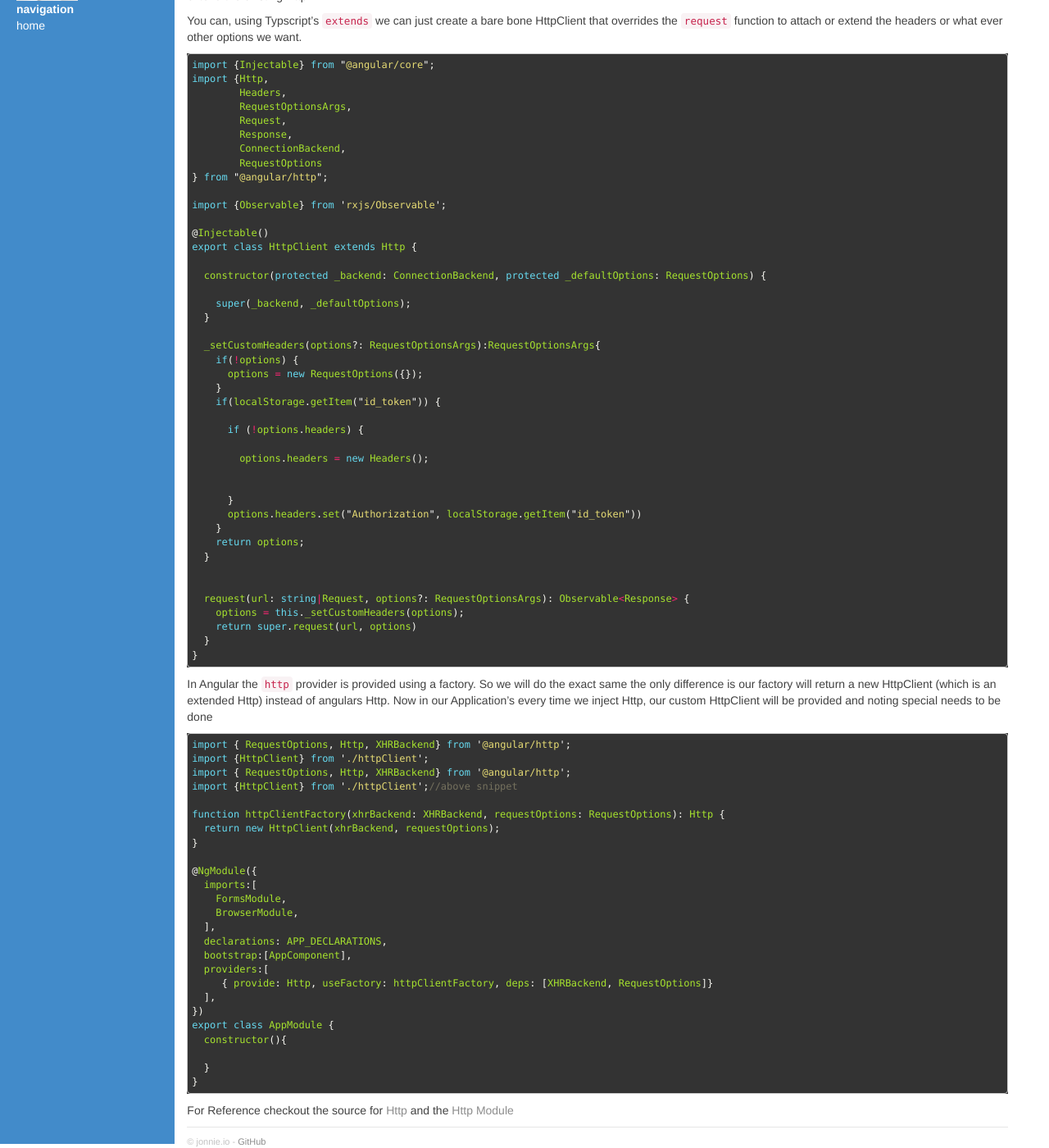
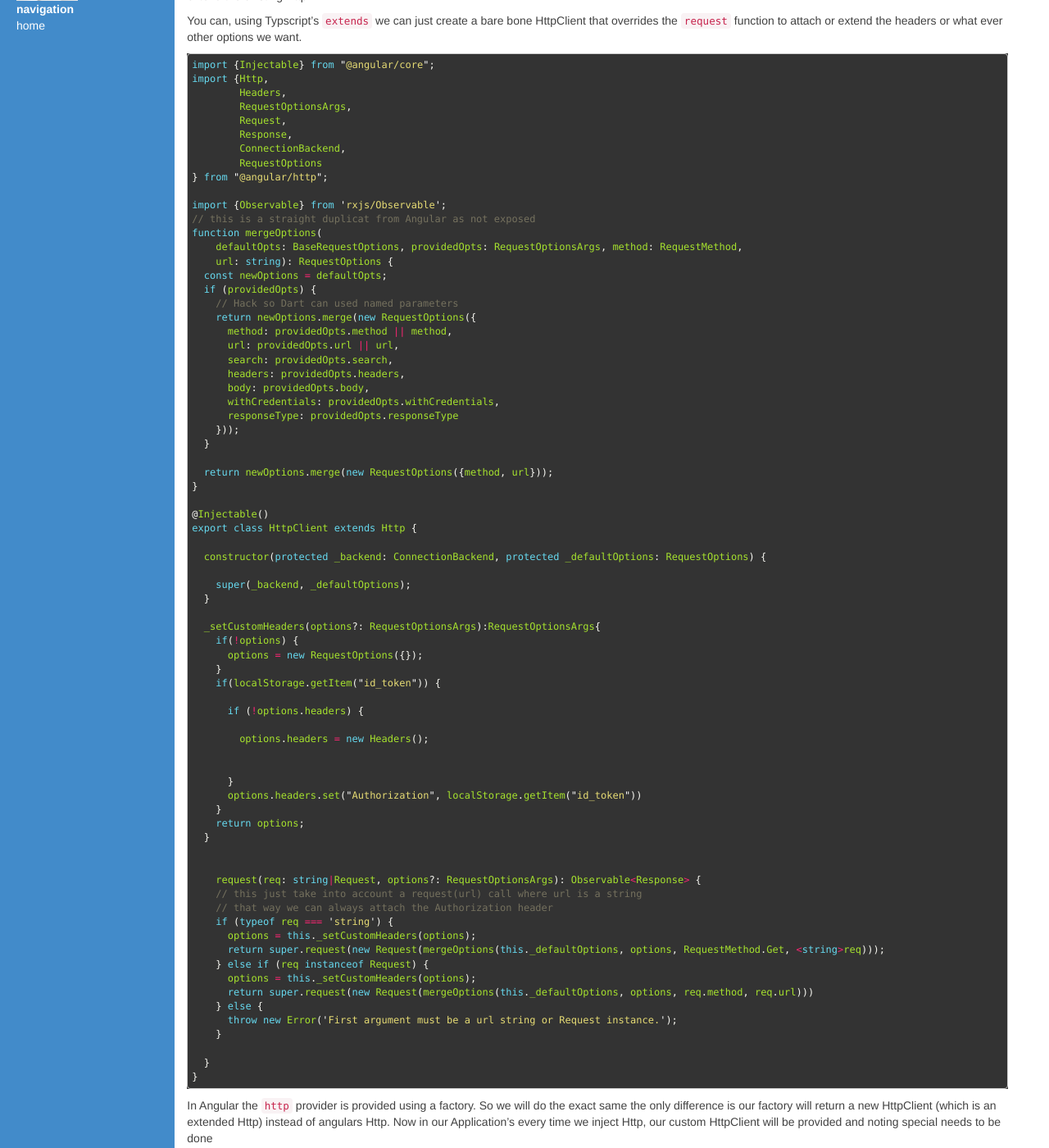
Before and after one commit to jonniedarko/blog, a Jekyll site: the page built from _posts/2016-12-01--Extend-Angular2-Http-module.md, in a window 1280 px wide and 1400 px high, scrolled down 196 px. Shown: the whole window at 82% size. Built offline with Jekyll 4.4.1, drawn with Linux system fonts in a browser that asks for light colours; nearby versions of some CDN libraries; library files that are not in the unit come from our copies; Markdown is read by kramdown in place of the engine named in the settings.

Commit message:
Update 2016-12-01--Extend-Angular2-Http-module.md

````diff
--- a/_posts/2016-12-01--Extend-Angular2-Http-module.md
+++ b/_posts/2016-12-01--Extend-Angular2-Http-module.md
@@ -26,6 +26,26 @@ import {Http,
 } from "@angular/http";
 
 import {Observable} from 'rxjs/Observable';
+// this is a straight duplicat from Angular as not exposed
+function mergeOptions(
+    defaultOpts: BaseRequestOptions, providedOpts: RequestOptionsArgs, method: RequestMethod,
+    url: string): RequestOptions {
+  const newOptions = defaultOpts;
+  if (providedOpts) {
+    // Hack so Dart can used named parameters
+    return newOptions.merge(new RequestOptions({
+      method: providedOpts.method || method,
+      url: providedOpts.url || url,
+      search: providedOpts.search,
+      headers: providedOpts.headers,
+      body: providedOpts.body,
+      withCredentials: providedOpts.withCredentials,
+      responseType: providedOpts.responseType
+    }));
+  }
+
+  return newOptions.merge(new RequestOptions({method, url}));
+}
 
 @Injectable()
 export class HttpClient extends Http {
@@ -53,9 +73,19 @@ export class HttpClient extends Http {
   }
 
 
-  request(url: string|Request, options?: RequestOptionsArgs): Observable<Response> {
-    options = this._setCustomHeaders(options);
-    return super.request(url, options)
+    request(req: string|Request, options?: RequestOptionsArgs): Observable<Response> {
+    // this just take into account a request(url) call where url is a string
+    // that way we can always attach the Authorization header
+    if (typeof req === 'string') {
+      options = this._setCustomHeaders(options);
+      return super.request(new Request(mergeOptions(this._defaultOptions, options, RequestMethod.Get, <string>req)));
+    } else if (req instanceof Request) {
+      options = this._setCustomHeaders(options);
+      return super.request(new Request(mergeOptions(this._defaultOptions, options, req.method, req.url)))
+    } else {
+      throw new Error('First argument must be a url string or Request instance.');
+    }
+
   }
 }
 ```
````
